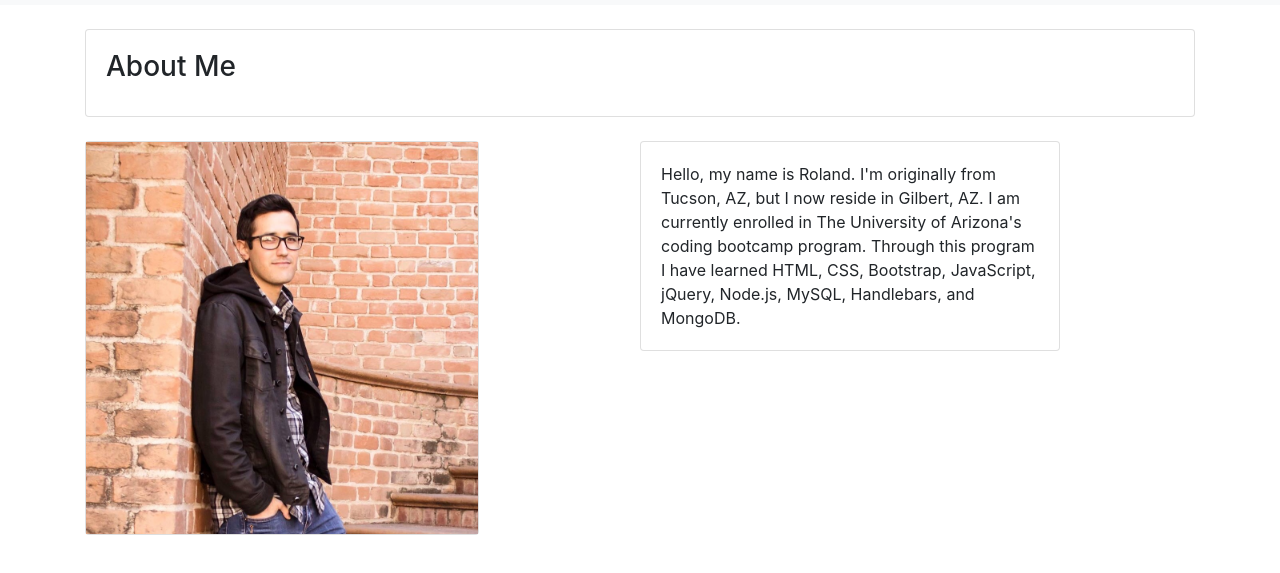
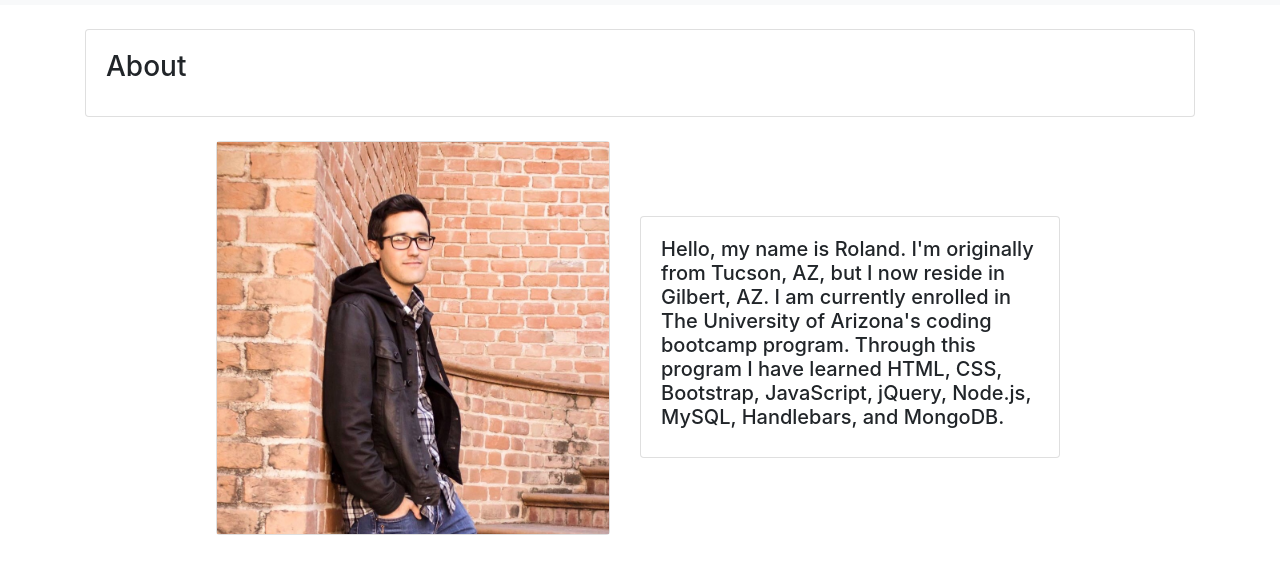
Before and after one commit to rolandtellez/rolandtellez.github.io, a plain HTML site: page index.html in a window 1280 px wide. Shown: the part 51-624 px from the top of the page. Drawn offline with nearby package versions, Linux system fonts and the light colour scheme.

Commit message:
minor css changes

```diff
--- a/assets/css/style.css
+++ b/assets/css/style.css
@@ -1,3 +1,14 @@
-.col {
-    align-items: center;
+#profile-img-card {
+    width: 75%;
+    float: right;
 }
+
+.profile-pic {
+    width: 100%;
+    height: 100%;
+}
+
+#profile-text-card {
+    width: 80%;
+    margin-top: 75px;
+}
--- a/index.html
+++ b/index.html
@@ -11,6 +11,7 @@
     <script type="text/javascript" src="https://cdnjs.cloudflare.com/ajax/libs/jquery/3.1.1/jquery.min.js"></script>
     <script type="text/javascript"
         src="https://stackpath.bootstrapcdn.com/bootstrap/4.3.1/js/bootstrap.min.js"></script>
+    <link rel="stylesheet" type="text/css" href="assets/css/style.css">
 </head>
 
 <body>
@@ -34,7 +35,7 @@
 
         <div class="card">
             <div class="card-body">
-                <h3 class="card-title">About Me</h3>
+                <h3 class="card-title">About</h3>
             </div>
         </div>
 
@@ -42,17 +43,17 @@
         <div class="row" style="width: 100%">
 
             <div class="col-md-6">
-                <div class="card" style="width: 75%;">
-                    <img src="assets/images/profile-pic.jpg" style="width: 100%; height: 100%" alt="profile-image" class="profile-pic">
+                <div class="card" id="profile-img-card">
+                    <img src="assets/images/profile-pic.jpg" alt="profile-image" class="profile-pic">
                 </div>
             </div>
 
             <div class="col-md-6">
-                <div class="card" style="width: 80%">
+                <div class="card" id="profile-text-card" style="width: 80%">
                     <div class="card-body">
-                        Hello, my name is Roland. I'm originally from Tucson, AZ, but I now reside in Gilbert, AZ.
+                        <h5>Hello, my name is Roland. I'm originally from Tucson, AZ, but I now reside in Gilbert, AZ.
                         I am currently enrolled in The University of Arizona's coding bootcamp program. Through this program I
-                        have learned HTML, CSS, Bootstrap, JavaScript, jQuery, Node.js, MySQL, Handlebars, and MongoDB.
+                        have learned HTML, CSS, Bootstrap, JavaScript, jQuery, Node.js, MySQL, Handlebars, and MongoDB.</h5>
                     </div>
 
                 </div>
```
Also changed, not shown: 1 other file.
